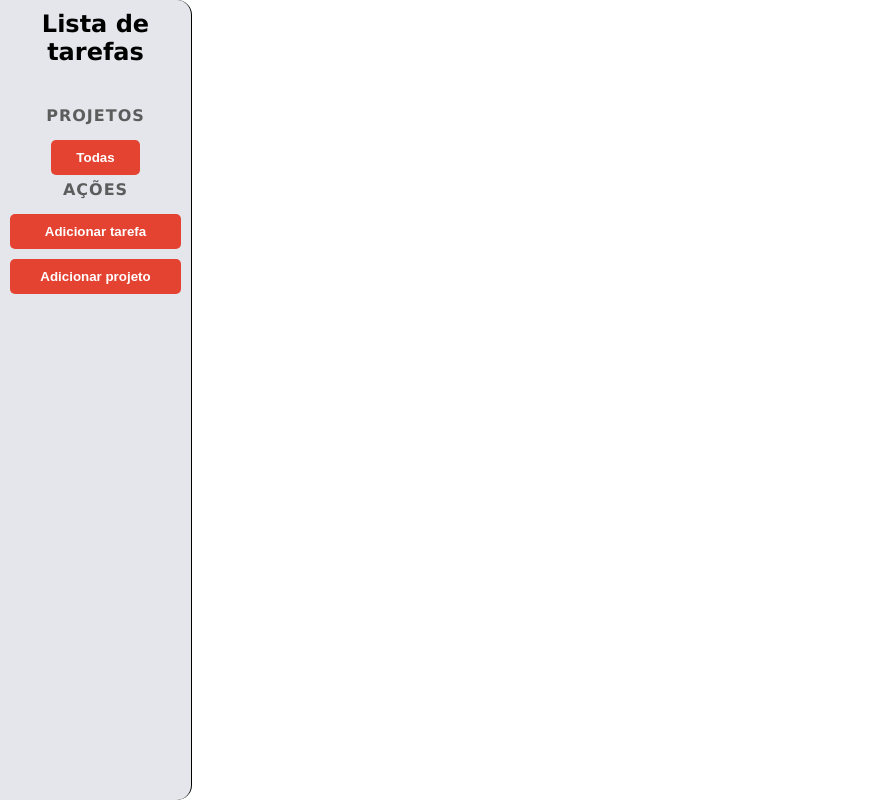
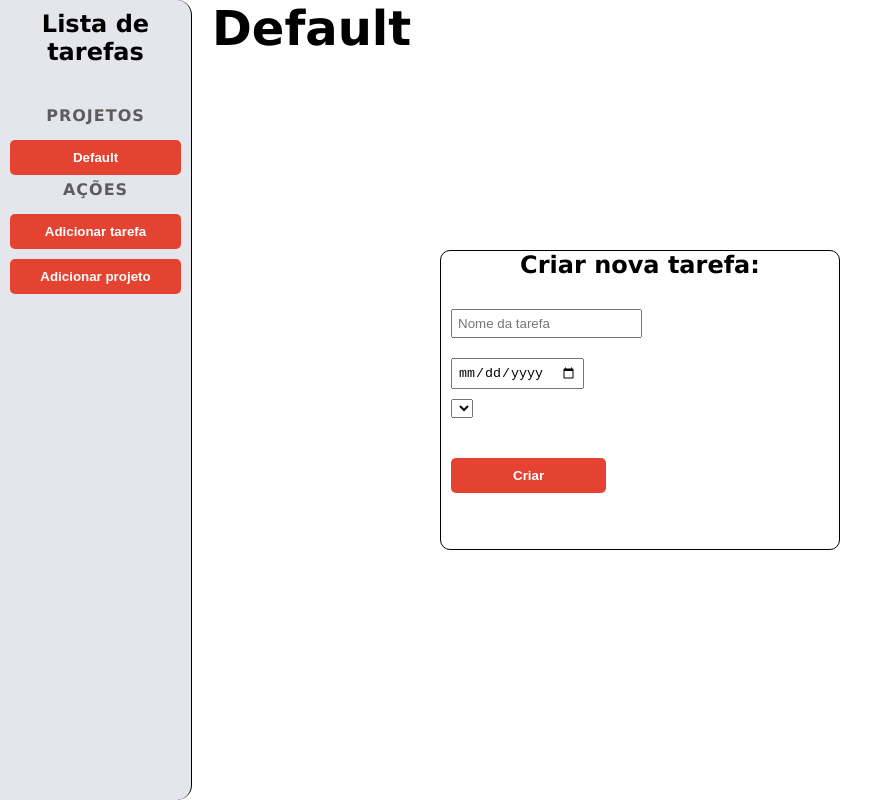
Before and after one commit to AthosChavesLopesdeAlmeida/To_do_list_project, a plain HTML site: page main/index.html in a window 1280 px wide. Both pictures are taken after a click on the button "Adicionar tarefa". Shown: the whole page, without its empty margins (0-893 px from the left). Drawn offline with Linux system fonts and the light colour scheme.

Commit message:
starting with JS

```diff
--- a/main/criarprojeto.js
+++ b/main/criarprojeto.js
@@ -1,12 +1,10 @@
-const addProjectBtn = document.getElementById('addProjectBtn')
-const projectList = document.getElementById('project-list')
+const createProjectBtn = document.getElementById('addProjectBtn')
+const createProjectModal = document.getElementById('createProjectModal')
+const createTaskModal = document.getElementById('createTaskModal')
+const submitProjectButton = document.getElementById('submitProjectButton')
+let projects = []
 
-class Project {
-  constructor(name) {
-    this.name = name
-  }
-
-  createProject() {
-    const btn = document.createElement('button')
-  }
-}
+createProjectBtn.addEventListener('click', function(){
+  createProjectModal.style.display = 'block'
+  createTaskModal.style.display = 'none'
+})
--- a/main/criartarefa.js
+++ b/main/criartarefa.js
@@ -1 +1,8 @@
-const taskBtn = document.getElementById('addTaskBtn')
+const addTaskBtn = document.getElementById('addTaskBtn')
+const createTaskModal = document.getElementById('createTaskModal')
+const createProjectModal = document.getElementById('createProjectModal')
+
+addTaskBtn.addEventListener('click', function(){
+  createTaskModal.style.display = 'block'
+  createProjectModal.style.display = 'none'
+})
--- a/main/index.html
+++ b/main/index.html
@@ -7,6 +7,7 @@
     <link rel="stylesheet" href="style.css">
   </head>
   <body>
+    <div class="container">
       <nav>
         <h1>Lista de tarefas</h1>
 
@@ -14,7 +15,7 @@
           <p class="section-title">Projetos</p>
           <ul id="project-list">
             <li>
-            <button class="nav-btn default">Todas</button>
+              <button class="nav-btn default">Default</button>
             </li>
           </ul>
         </div>
@@ -27,8 +28,30 @@
 
       </nav>
       <main>
+        <header>
+          <h1 id="currentProject">Default</h1>
+        </header>
+      </main>
 
-    </main>
+      <div id="createTaskModal">
+        <h2>Criar nova tarefa:</h2>
+        <div id="taskInputs">
+          <input type="text" name="taskName" id="taskName" placeholder="Nome da tarefa">
+          <input type="date" name="taskDueDate" id="taskDueDate">
+          <select name="taskProject" id="taskProject">Projeto</select>
+          <button id="submitButton">Criar</button>
+        </div>
+      </div>
+
+      <div id="createProjectModal">
+        <h2>Criar novo projeto:</h2>
+        <div id="projectInputs">
+          <input type="text" name="projectName" id="projectName" placeholder="Nome do projeto">
+          <button id="submitProjectButton">Criar</button>
+        </div>
+
+      </div>
+    </div>
     <script type="module" src="index.js"></script>
   </body>
 </html>
--- a/main/index.js
+++ b/main/index.js
@@ -0,0 +1,2 @@
+import './criarprojeto.js'
+import './criartarefa.js'
--- a/main/style.css
+++ b/main/style.css
@@ -20,6 +20,12 @@ body {
   font-family: Verdana, Geneva, Tahoma, sans-serif;
 }
 
+.container {
+  display: flex;
+  height: 100vh;
+  width: 100vw;
+}
+
 nav {
   border-right: 1px solid black;
   padding-top: 10px;
@@ -28,10 +34,6 @@ nav {
   border-bottom-right-radius: 15px;
   border-top-right-radius: 15px;
   width: 15vw;
-  height: 100vh;
-  display: flex;
-  flex-direction: column;
-  align-items: center;
 }
 
 nav > h1 {
@@ -109,3 +111,80 @@ nav > div > button {
 .action-btn:hover {
   background-color: var(--secondary-red);
 }
+
+main {
+  width: 85vw;
+  height: 100vh;
+}
+
+#currentProject {
+  font-size: 3em;
+  margin-left: 20px;
+}
+
+#createTaskModal > h2 {
+  text-align: center;
+}
+
+#createTaskModal {
+  width: 400px;
+  height: 300px;
+  border: 1px solid black;
+  border-radius: 10px;
+  position: absolute;
+  top: 50%;
+  left: 50%;
+  transform: translate(-50%, -50%);
+  display: none;
+}
+
+#taskInputs {
+  margin-top: 20px;
+  margin-left: 10px;
+  display: flex;
+  flex-direction: column;
+  align-items: start;
+}
+
+input {
+  padding: 5px;
+  margin: 10px 0;
+}
+
+#submitButton, #submitProjectButton {
+  width: 40%;
+  padding: 10px;
+  margin: 40px 0;
+  border: none;
+  border-radius: 5px;
+  background-color: var(--primary-red);
+  color: var(--white);
+  font-weight: bold;
+  cursor: pointer;
+}
+
+#createProjectModal {
+  width: 400px;
+  height: 300px;
+  border: 1px solid black;
+  border-radius: 10px;
+  position: absolute;
+  top: 50%;
+  left: 50%;
+  transform: translate(-50%, -50%);
+  display: none;
+  text-align: center;
+}
+
+#projectInputs {
+  margin-top: 20px;
+  margin-left: 10px;
+  display: flex;
+  flex-direction: column;
+  align-items: start;
+  gap: 10px;
+}
+
+#submitProjectButton {
+  margin: 10px 0;
+}
```
Lines whose indentation alone changed are shown as unchanged.
